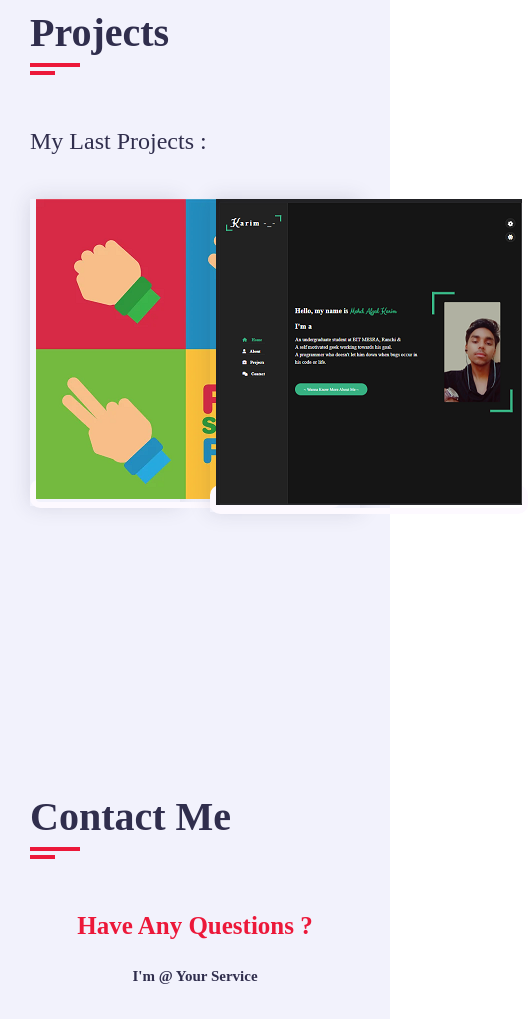
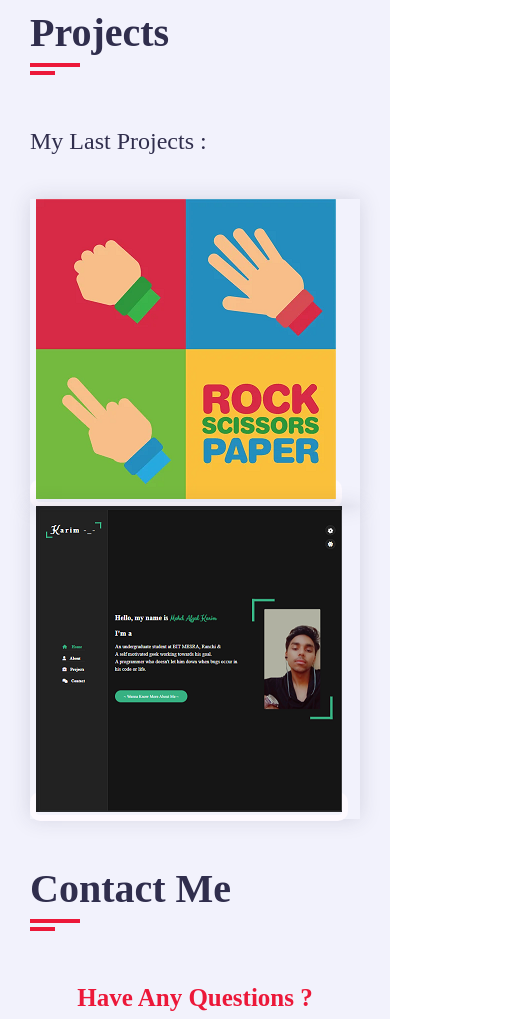
Before and after one commit to mak9093/Portfolio, a plain HTML site: page index.html in a window 390 px wide. Shown: the part 3132-4151 px from the top of the page, 528 px wide, since content can reach past the window. Drawn offline with nearby package versions, Linux system fonts and the light colour scheme; a web font is replaced by a local one.

Commit message:
Update style.css

```diff
--- a/style.css
+++ b/style.css
@@ -611,7 +611,7 @@ about .about-content .personal-info  .buttons{
         max-width: 50%;
     }
     .portfolio .portfolio-item{
-        flex: 0 0 27%;
+        flex: 0 0 50%;
         max-width: 50%;
     }
     .about .about-content .skills,
@@ -623,6 +623,7 @@ about .about-content .personal-info  .buttons{
     }
 }
 @media (max-width:767px){
+    .portfolio .portfolio-item,
     .contact .contact-form .col-6,
     .contact .contact-info-item,
     .about .about-content .education,
```
